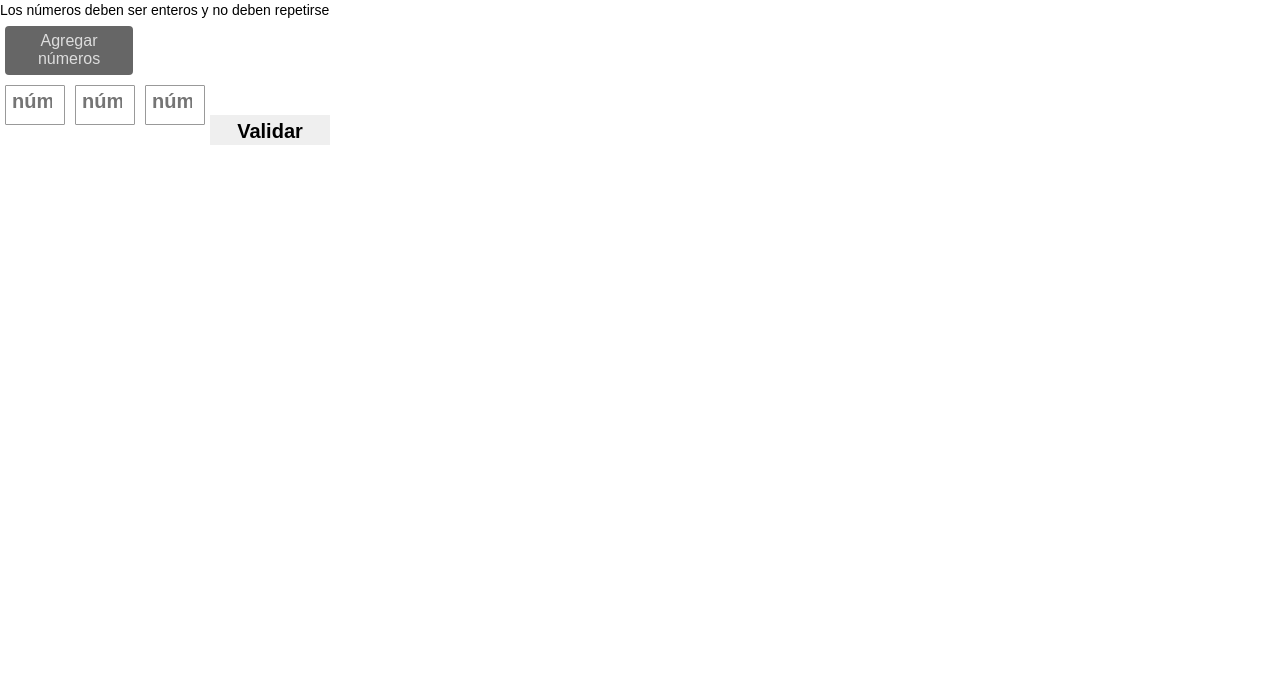
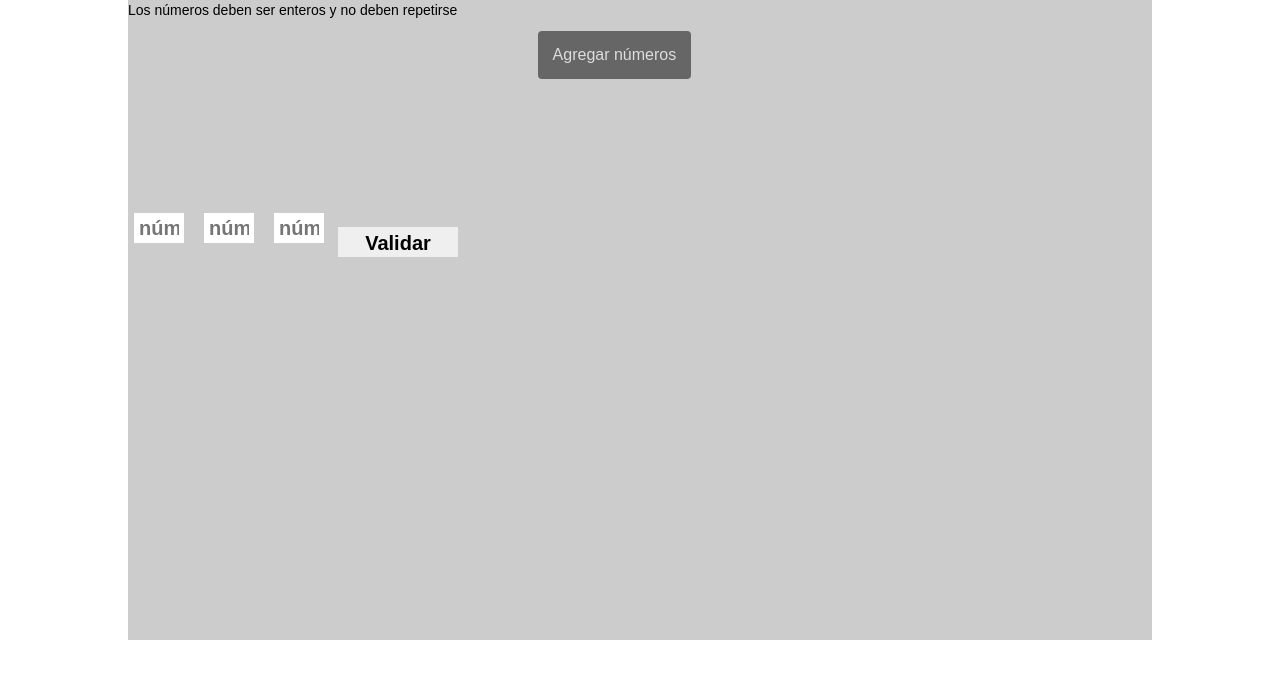
Before and after one commit to aikidosama/ordenadordeserie, a PHP site: page / in a window 1280 px wide. Shown: the top 679 px of the page. Run offline with PHP 8.4, Linux system fonts and the light colour scheme; some libraries are stand-ins or nearby versions.

Commit message:
Update stylesheet.css

```diff
--- a/css/stylesheet.css
+++ b/css/stylesheet.css
@@ -33,10 +33,32 @@ a { color:#999; text-decoration: none; }
 a:hover { color:#802727; }
 p { padding:0 0 5px 0; }
 
-.controls{
+
+#wrapper{
+  width: 80%;
+  height: 80%;
+  margin: 0 auto;
+  background: #CCC;
+}
+
+#wrapper .controls{
   display: inline-block;
   width: 100%;
   height: 30%;
+}
+
+#wrapper .clear {
+  clear:both;
+  height: 40px;
+}
+#wrapper .info{
+  display: inline-block;
+  float: left;
+  width: 100%;
+  margin: 20px 5%;
+  font-weight: bold;
+  font-size: 25px;
+  color: #012;
 }
 
 label{
@@ -44,7 +66,7 @@ label{
   margin: 0 .4em 0 0;
 }
 
-button{
+button {
   display: inline-block;
   padding: .4em .8em;
   background: #666;
@@ -55,8 +77,25 @@ button{
   border-radius: 4px;
   cursor: pointer;
   float: left;
-  width: 10%;
-  margin: 5px 5px;
+  width: 15%;
+  height: 25%;
+  margin: 10px 40%;
+}
+
+.submit {
+  display: inline-block;
+  padding: .4em .8em;
+  background: #666;
+  border: 0;
+  color: #ddd;
+  font-size: 16px;
+  font-weight: 300;
+  border-radius: 4px;
+  cursor: pointer;
+  float: left;
+  width: 15%;
+  height: 25%;
+  margin: 10px 40%;
 }
 
 button.active{
@@ -71,27 +110,23 @@ button, input {
 	font-family: Arial, Helvetica, sans-serif;
 }
 
-div .mix1 {
+div .mix1 {   /* div de mixitup en result.php */
 	float: left;
 	display: inline-block;
-  	margin: 5px 5px;
+  margin: 20px 5px;
 	width: 60px;
-  	height: 40px;
+  height: 40px;
 	padding: 1px;
-  border: 1px solid #999;
-  border-radius:1px;
-  -moz-border-radius:1px;
-  -web-kit-border-radius:1px;
-  -khtml-border-radius:1px;
 }
 
-div .mix {
+div .mix {   /* div de mixitup en index.php */
   float: left;
   display: inline-block;
-    margin: 5px 5px;
+  margin: 30px 5px;
   width: 60px;
-    height: 40px;
+  height: 40px;
   padding: 1px;
+  background-color: #CCC;
   border: none;
 }
 
@@ -105,9 +140,24 @@ input {
   font-size: 20px;
 }
 
+input #integ {
+  display: inline-block;
+  width: 50px;
+  height: 30px;
+  padding: 5px;
+  border: none;
+  font-weight: bold;
+  font-size: 20px;
+  background-color: #CCC;
+}
+
 input[type="text"]:disabled {
-  background-color: white;
+  background-color: #CCC;
 }
 input.disabled {
-  background-color: white;
+  background-color: #CCC;
 }
+
+span.form-error {
+  color: red;
+}
```
